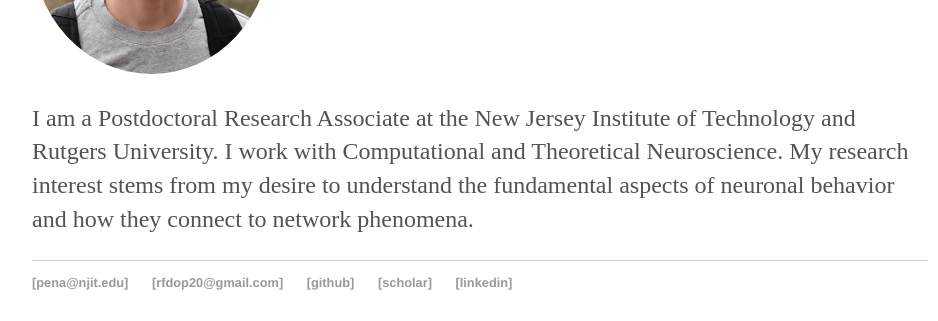
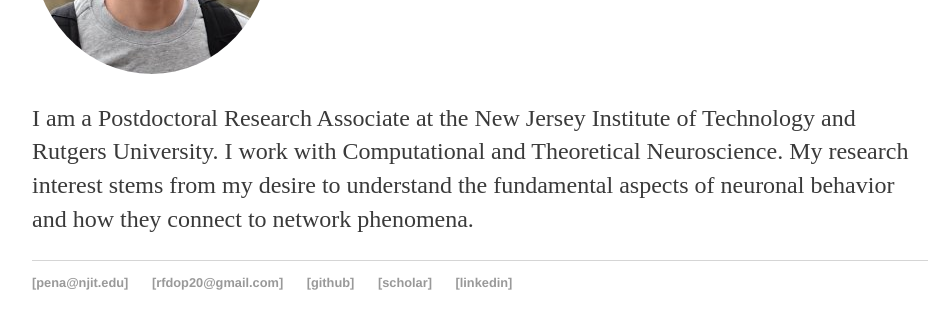
Before and after one commit to pena-rodrigo/oldwebsite, a Jekyll site: the page built from index.html, in a window 1280 px wide. Shown: the part 384-705 px from the top of the page, without its empty margins (160-1098 px from the left). Built offline with Jekyll 4.4.1, drawn with Linux system fonts in a browser that asks for light colours.

Commit message:
other color

```diff
--- a/css/main.css
+++ b/css/main.css
@@ -3,7 +3,7 @@
 a { text-decoration: none; color: #999; }
 a:hover { text-decoration: underline; }
 
-p, ul { font-size: 1.5em; line-height: 1.4em; color: rgb(83, 83, 83); }
+p, ul { font-size: 1.5em; line-height: 1.4em; color: rgb(58, 58, 58); }
 
 h1, h2, h3, h4 { font-family: 'Helvetica', 'Arial', 'Sans-Serif'; }
 h1 { font-size: 3em;  }
```
